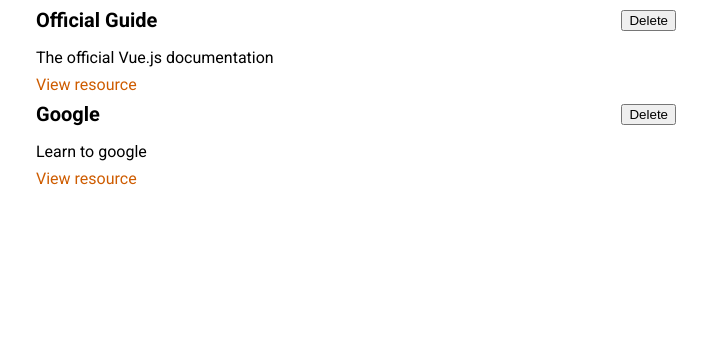
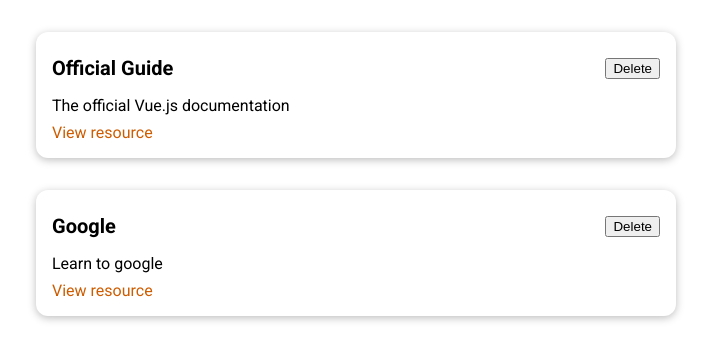
Before and after one commit to rpalvair/vue-formation, a Vue app in the folder prj-cmp-01-starting-setup/: page / in a window 1280 px wide. Shown: the top 360 px of the page, without its empty margins (284-995 px from the left). Built offline with nearby package versions, Linux system fonts and the light colour scheme.

Commit message:
feat : BaseCard component

```diff
--- /dev/null
+++ b/prj-cmp-01-starting-setup/src/components/UI/BaseCard.vue
@@ -0,0 +1,18 @@
+<template>
+  <div>
+      <slot></slot>
+  </div>
+</template>
+
+<script>
+export default {};
+</script>
+<style scoped>
+div {
+  border-radius: 12px;
+  box-shadow: 0 2px 8px rgba(0, 0, 0, 0.26);
+  padding: 1rem;
+  margin: 2rem auto;
+  max-width: 40rem;
+}
+</style>
--- a/prj-cmp-01-starting-setup/src/components/learning-resources/LearningResource.vue
+++ b/prj-cmp-01-starting-setup/src/components/learning-resources/LearningResource.vue
@@ -1,6 +1,7 @@
 <template>
   <div>
     <li>
+      <base-card>
         <div>
           <header>
             <h3>{{ title }}</h3>
@@ -11,12 +12,15 @@
           {{ description }}
         </p>
         <a :href="link">View resource</a>
+      </base-card>
     </li>
   </div>
 </template>
 
 <script>
+import BaseCard from '../UI/BaseCard';
 export default {
+  components: { BaseCard },
   props: ['title', 'description', 'link']
 };
 </script>
```
Lines whose indentation alone changed are shown as unchanged.
